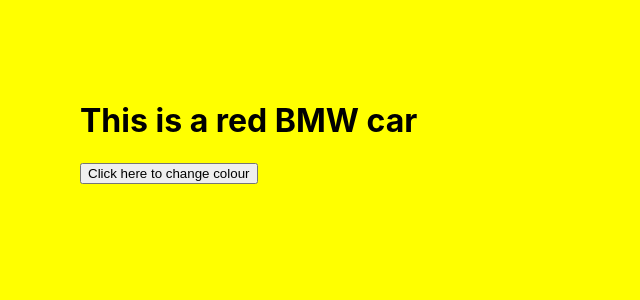
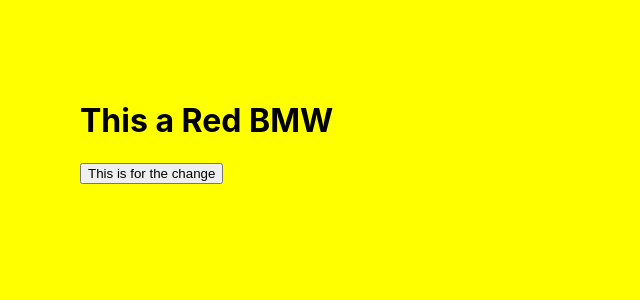
Before and after one commit to abhishek23022002/React-Application, a React (Create React App) app: page / in a window 1280 px wide. Shown: the top 300 px of the page, without its empty margins (0-640 px from the left). Built offline with nearby package versions, Linux system fonts and the light colour scheme.

Commit message:
UseStateusingclass

```diff
--- /dev/null
+++ b/src/Components/usestatewithclass.js
@@ -0,0 +1,25 @@
+import React, { useState } from "react";
+
+class Usestatewithclass extends React.Component{
+    constructor(parameters) {
+        super()
+        this.state  = {
+            color : "Red",
+            brand : "BMW"
+
+        }
+    }
+      render(){
+        return <>
+        <h1>This a {this.state.color} {this.state.brand}</h1>
+        <button onClick={()=>{
+            this.setState((previousval)=>{
+                return {
+                    ...previousval,brand:"AUDI"
+                }
+            })
+        }}>This is for the change</button>
+        </>
+      }
+}
+export default Usestatewithclass
--- a/src/index.js
+++ b/src/index.js
@@ -8,6 +8,7 @@
 import Hellow from './Components/Buttons';
 import ClassFunc from './Components/stateusingclass'
 import Multiple from './Components/multiple_state';
+import Usestatewithclass from './Components/usestatewithclass';
 
 
 
@@ -32,11 +33,12 @@
 
 const root = ReactDOM.createRoot(document.getElementById('root'));
 root.render(
-  <React.StrictMode>
+  <>
     {/* <ClassFunc/>
     <Hellow/> */}
-    <Multiple/>
-  </React.StrictMode>
+   {/*  <Multiple/> */}
+   <Usestatewithclass/>
+  </>
 );
 
 // If you want to start measuring performance in your app, pass a function
```
